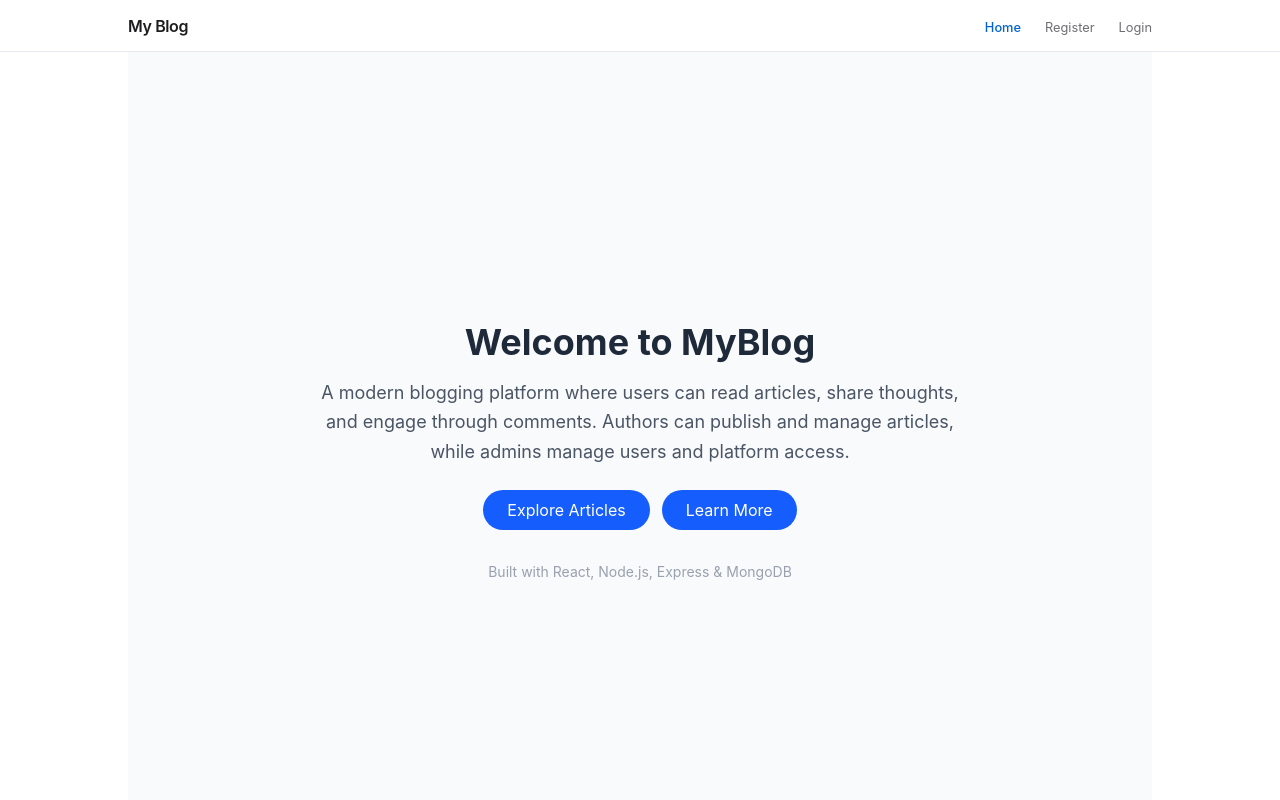
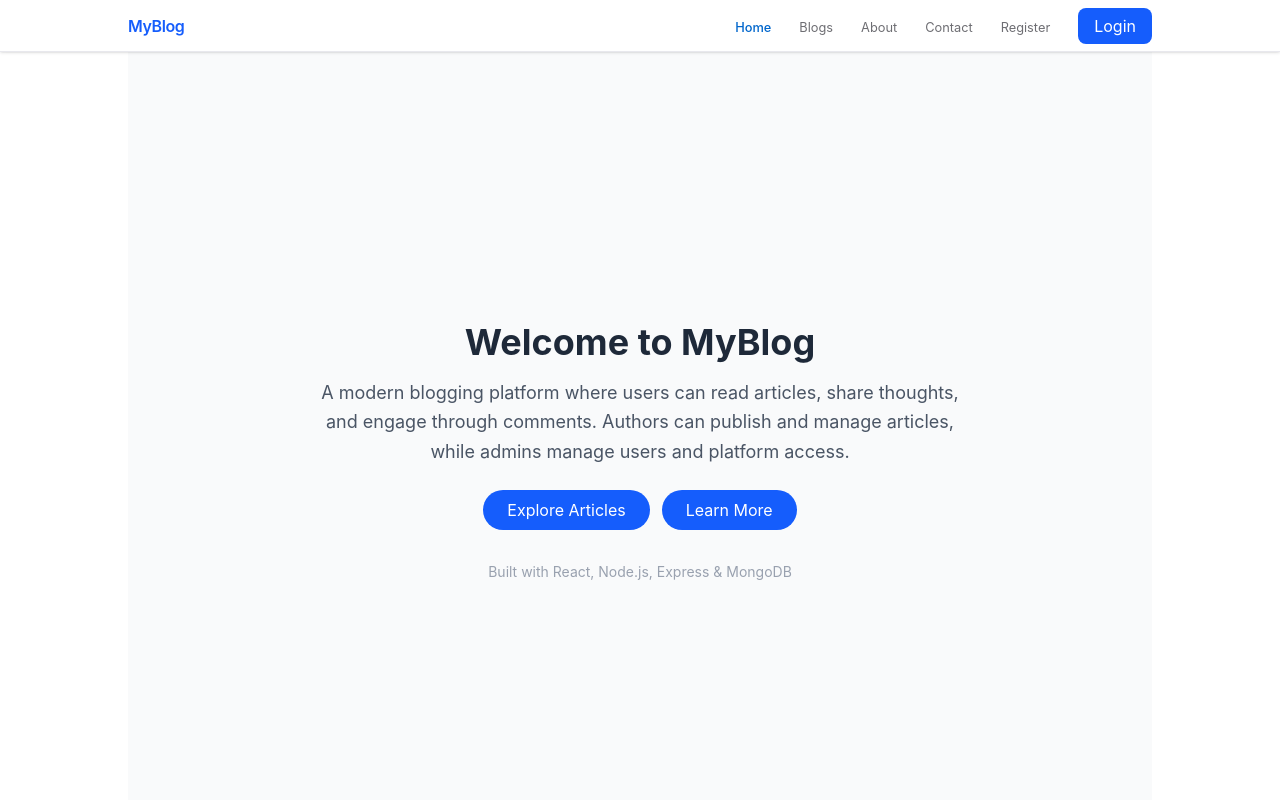
Before and after one commit to skmdsadiq1607/BlogAppProject, a React app in the folder Frontend/: page / in a window 1280 px wide. Shown: the top 800 px of the page. Built offline with nearby package versions, Linux system fonts and the light colour scheme; no server answers; the HTML template or start-up script is replaced by a standard one.

Commit message:
Update Header.jsx

```diff
--- a/Frontend/src/components/Header.jsx
+++ b/Frontend/src/components/Header.jsx
@@ -32,87 +32,139 @@ function Header() {
 
   const closeMenu = () => setMenuOpen(false);
 
+  const navItemClass = ({ isActive }) =>
+    isActive ? navLinkActiveClass : navLinkClass;
+
   return (
-    <nav className={navbarClass}>
-      <div className={`${navContainerClass} flex items-center justify-between`}>
-
-        {/* LOGO */}
-        <NavLink to="/" className={navBrandClass}>
-          My Blog
+    <header className={`${navbarClass} sticky top-0 z-50 bg-white shadow-sm`}>
+      <div className={`${navContainerClass} flex items-center justify-between py-4`}>
+        {/* Logo */}
+        <NavLink
+          to="/"
+          className={`${navBrandClass} text-2xl font-bold text-blue-600`}
+          onClick={closeMenu}
+        >
+          MyBlog
         </NavLink>
 
-        {/* HAMBURGER (mobile only) */}
-        <button
-          className="md:hidden text-2xl"
-          onClick={() => setMenuOpen(!menuOpen)}
-        >
-          ☰
-        </button>
-
-        {/* NAV LINKS */}
-        <ul
-          className={`${navLinksClass}
-          absolute md:static top-16 left-0 w-full md:w-auto
-          bg-white md:bg-transparent
-          flex flex-col md:flex-row
-          gap-4 md:gap-6
-          p-4 md:p-0
-          shadow md:shadow-none
-          transition-all
-          ${menuOpen ? "block" : "hidden md:flex"}`}
-        >
-          {/* HOME */}
+        {/* Desktop Nav */}
+        <ul className={`${navLinksClass} hidden md:flex items-center gap-6`}>
           <li>
-            <NavLink
-              to="/"
-              end
-              onClick={closeMenu}
-              className={({ isActive }) =>
-                isActive ? navLinkActiveClass : navLinkClass
-              }
-            >
+            <NavLink to="/" end className={navItemClass}>
               Home
             </NavLink>
           </li>
 
-          {/* NOT LOGGED IN */}
-          {!isAuthenticated && (
+          <li>
+            <NavLink to="/blogs" className={navItemClass}>
+              Blogs
+            </NavLink>
+          </li>
+
+          <li>
+            <NavLink to="/about" className={navItemClass}>
+              About
+            </NavLink>
+          </li>
+
+          <li>
+            <NavLink to="/contact" className={navItemClass}>
+              Contact
+            </NavLink>
+          </li>
+
+          {!isAuthenticated ? (
+            <>
+              <li>
+                <NavLink to="/register" className={navItemClass}>
+                  Register
+                </NavLink>
+              </li>
+              <li>
+                <NavLink
+                  to="/login"
+                  className="px-4 py-2 rounded-lg bg-blue-600 text-white hover:bg-blue-700 transition"
+                >
+                  Login
+                </NavLink>
+              </li>
+            </>
+          ) : (
+            <li>
+              <NavLink
+                to={getProfilePath()}
+                className="px-4 py-2 rounded-lg bg-gray-100 hover:bg-gray-200 transition text-sm font-medium"
+              >
+                Profile
+              </NavLink>
+            </li>
+          )}
+        </ul>
+
+        {/* Mobile Menu Button */}
+        <button
+          className="md:hidden text-3xl text-gray-700"
+          onClick={() => setMenuOpen(!menuOpen)}
+        >
+          {menuOpen ? "✕" : "☰"}
+        </button>
+      </div>
+
+      {/* Mobile Nav */}
+      {menuOpen && (
+        <div className="md:hidden bg-white border-t shadow-sm">
+          <ul className="flex flex-col gap-4 px-6 py-4">
+            <li>
+              <NavLink to="/" end onClick={closeMenu} className={navItemClass}>
+                Home
+              </NavLink>
+            </li>
+
+            <li>
+              <NavLink to="/blogs" onClick={closeMenu} className={navItemClass}>
+                Blogs
+              </NavLink>
+            </li>
+
+            <li>
+              <NavLink to="/about" onClick={closeMenu} className={navItemClass}>
+                About
+              </NavLink>
+            </li>
+
+            <li>
+              <NavLink to="/contact" onClick={closeMenu} className={navItemClass}>
+                Contact
+              </NavLink>
+            </li>
+
+            {!isAuthenticated ? (
               <>
                 <li>
                   <NavLink
                     to="/register"
                     onClick={closeMenu}
-                  className={({ isActive }) =>
-                    isActive ? navLinkActiveClass : navLinkClass
-                  }
+                    className={navItemClass}
                   >
                     Register
                   </NavLink>
                 </li>
-
                 <li>
                   <NavLink
                     to="/login"
                     onClick={closeMenu}
-                  className={({ isActive }) =>
-                    isActive ? navLinkActiveClass : navLinkClass
-                  }
+                    className="block w-fit px-4 py-2 rounded-lg bg-blue-600 text-white hover:bg-blue-700 transition"
                   >
                     Login
                   </NavLink>
                 </li>
               </>
-          )}
-
-          {/* LOGGED IN */}
-          {isAuthenticated && (
+            ) : (
               <li>
                 <NavLink
                   to={getProfilePath()}
                   onClick={closeMenu}
-                className={({ isActive }) =>
-                  isActive ? navLinkActiveClass : navLinkClass
-                }
+                  className="block w-fit px-4 py-2 rounded-lg bg-gray-100 hover:bg-gray-200 transition text-sm font-medium"
                 >
                   Profile
                 </NavLink>
@@ -120,7 +172,8 @@ function Header() {
             )}
           </ul>
         </div>
-    </nav>
+      )}
+    </header>
   );
 }
 
```
Lines whose indentation alone changed are shown as unchanged.
